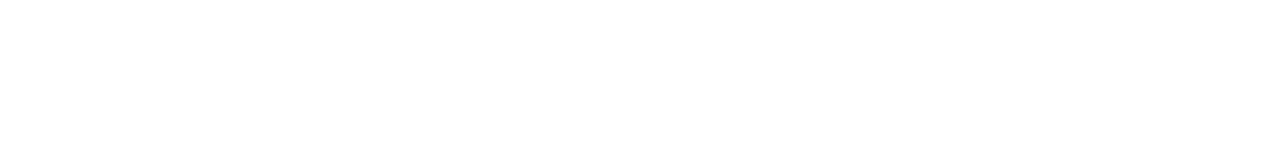
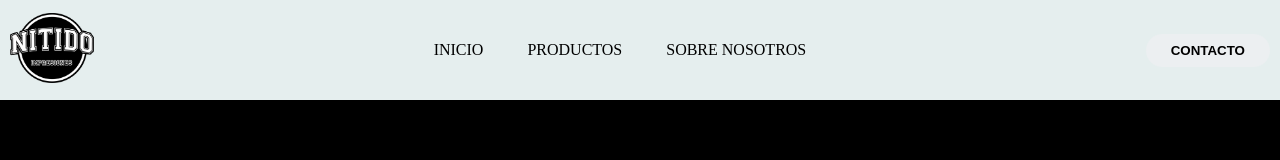
Before and after one commit to LucasPeraltaa/ProyectoFinal-CH, a website: page index.html in a window 1280 px wide. Drawn offline with Linux system fonts and the light colour scheme.

Commit message:
nav listo

```diff
--- a/index.html
+++ b/index.html
@@ -23,9 +23,21 @@
     <link rel="shortcut icon" href="assets/logo-nitido.png">
     <link rel="stylesheet" href="css/style.css">
 
-
 </head>
 <body>
+    <header>
+        <div class="logo">
+            <a href="index.html"><img src="./img/logo.png" alt="logo nitido"></a>
+        </div>
+        <nav>
+            <ul class="nav-links">
+                <li><a href="#">INICIO</a></li>
+                <li><a href="#">PRODUCTOS</a></li>
+                <li><a href="#">SOBRE NOSOTROS</a></li>
+            </ul>
+        </nav>
+        <a href="#" class="btn"><button>CONTACTO</button></a>
+    </header>
 
 </body>
 </html>
--- a/scss/base/_reset.scss
+++ b/scss/base/_reset.scss
@@ -0,0 +1,9 @@
+*{
+    box-sizing: border-box;
+    margin: 0;
+    padding: 0;
+}
+
+body{
+    background-color: black;
+}
--- a/scss/layout/_header.scss
+++ b/scss/layout/_header.scss
@@ -0,0 +1,59 @@
+header{
+    background-color: rgb(229, 238, 238);
+    display: flex;
+    justify-content: space-between;
+    align-items: center;
+    height: 100px;
+    padding: 5px 10px;
+
+    .logo{
+        img{
+            height: 70px;
+            width: auto;
+            transition: all 0.3s;
+
+            &:hover{
+                transform: scale(1.2);
+            }
+        }
+    }
+    .nav-links{
+        list-style: none;
+        li{
+            display: inline-block;
+            padding: 0 20px;
+            a{
+                font-size: 700;
+                color: black;
+                text-decoration: none;
+                &:hover{
+                    background-color: black;
+                    padding: 10px 10px;
+                    border-radius: 10px;
+                    color: white;
+                    transition: all 0.3s ease 0s;
+                }
+            }
+            &:hover{
+                transform: scale(1.1);
+            }
+        }
+    }
+    .btn{
+        button{
+            font-weight: 700;
+            color: black;
+            padding: 9px 25px;
+            background: #eceff1;
+            border: none;
+            border-radius: 50px;
+            cursor: pointer;
+            transition: all 0.3s ease 0s;
+            &:hover{
+                background-color: black;
+                color: white;
+                transform: scale(1.1);
+            }
+        }
+    }
+ }
--- /dev/null
+++ b/scss/layout/_media768.scss
@@ -0,0 +1,5 @@
+@media screen and (max-width: 768px) {
+    header{
+        flex-direction: column;
+    }
+}
--- a/scss/style.scss
+++ b/scss/style.scss
@@ -2,4 +2,6 @@
 @import 'layout/header';
 
 // BASE
+@import 'base/reset';
 //UTILITIES
+@import 'utilities/variables';
```
Also changed, not shown: css/style.css, img/logo.png (added), 3 other files.
